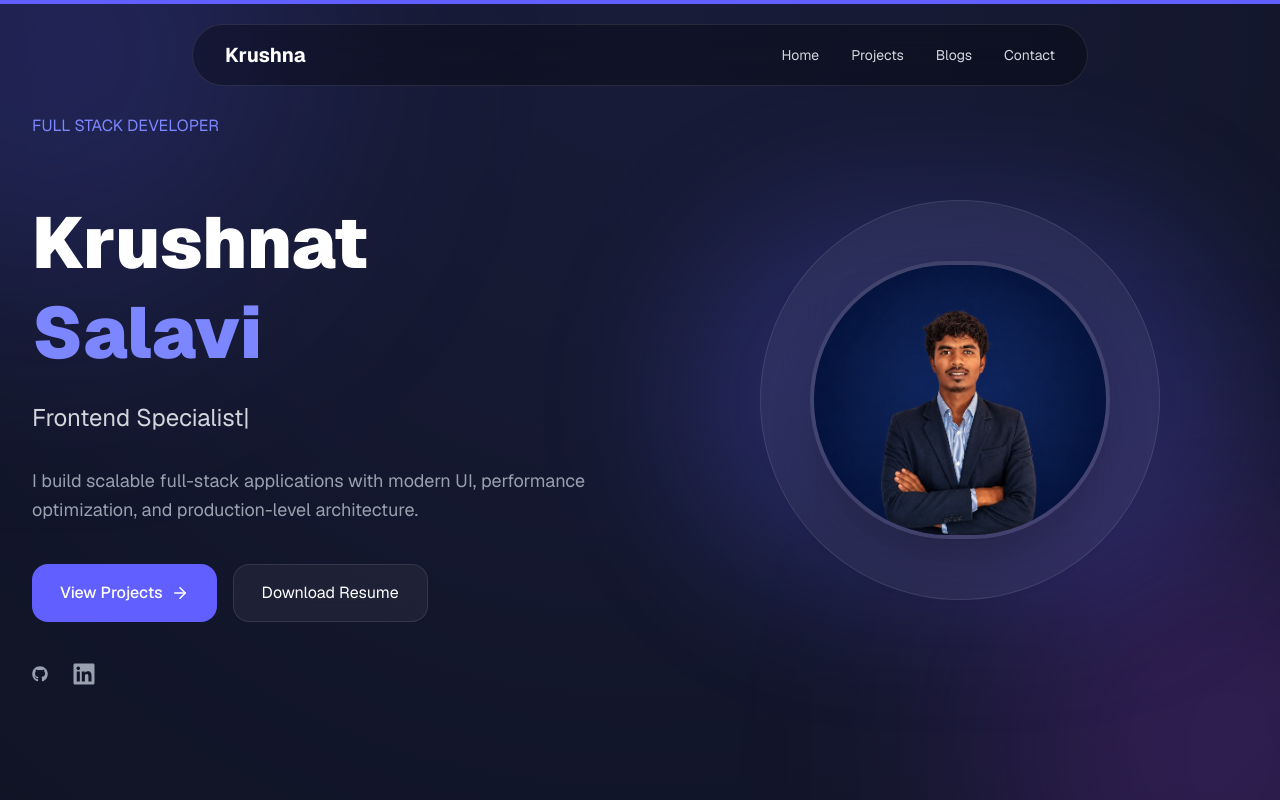
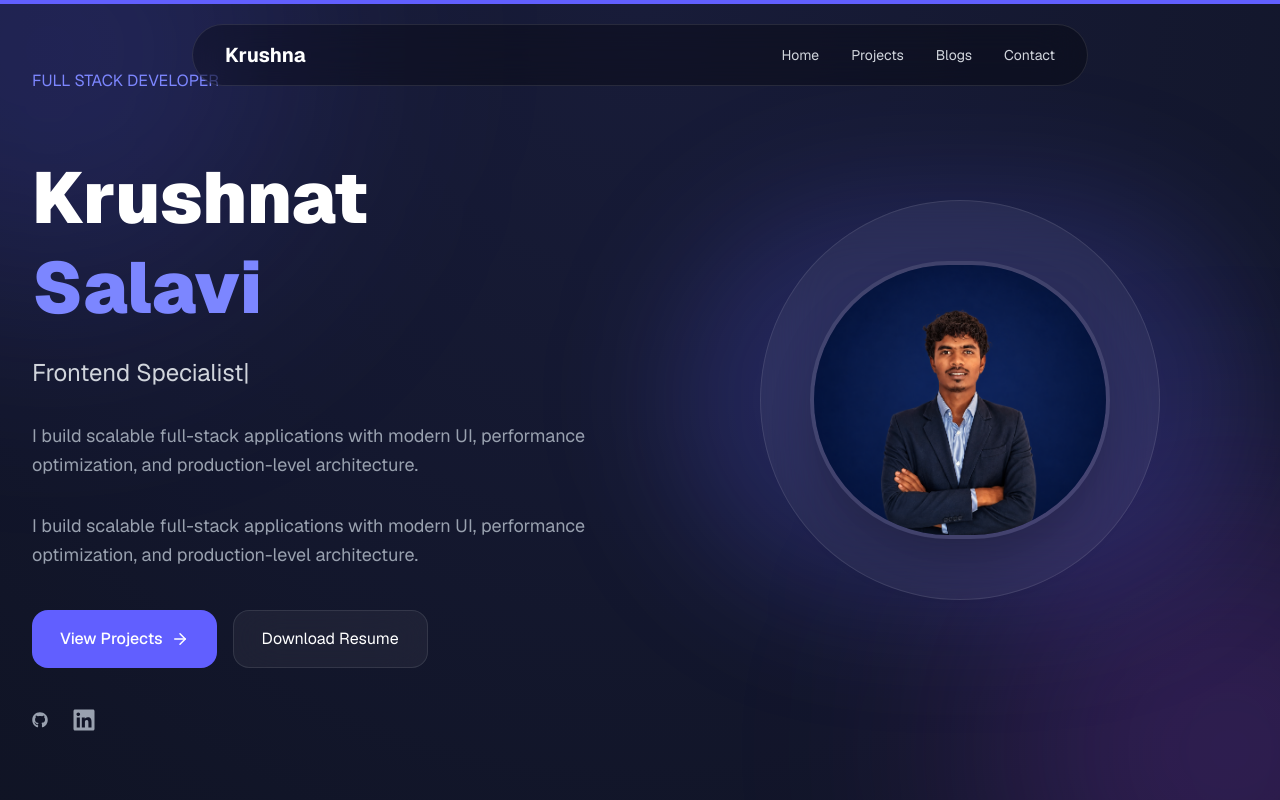
Before and after one commit to KrushnatSalavi/My_Portfolio, a Next.js app: page / in a window 1280 px wide. Shown: the top 800 px of the page. Built offline with nearby package versions, Linux system fonts and the light colour scheme; no server answers; the database is empty.

Commit message:
Debugging

```diff
--- a/src/sections/hero/Hero.tsx
+++ b/src/sections/hero/Hero.tsx
@@ -44,6 +44,12 @@ export default function Hero() {
               repeat={Infinity}
             />
           </div>
+
+          <p className="mt-8 max-w-xl text-lg leading-relaxed text-gray-400">
+            I build scalable full-stack applications with
+            modern UI, performance optimization, and
+            production-level architecture.
+          </p>
 
           <p className="mt-8 max-w-xl text-lg leading-relaxed text-gray-400">
             I build scalable full-stack applications with
```
